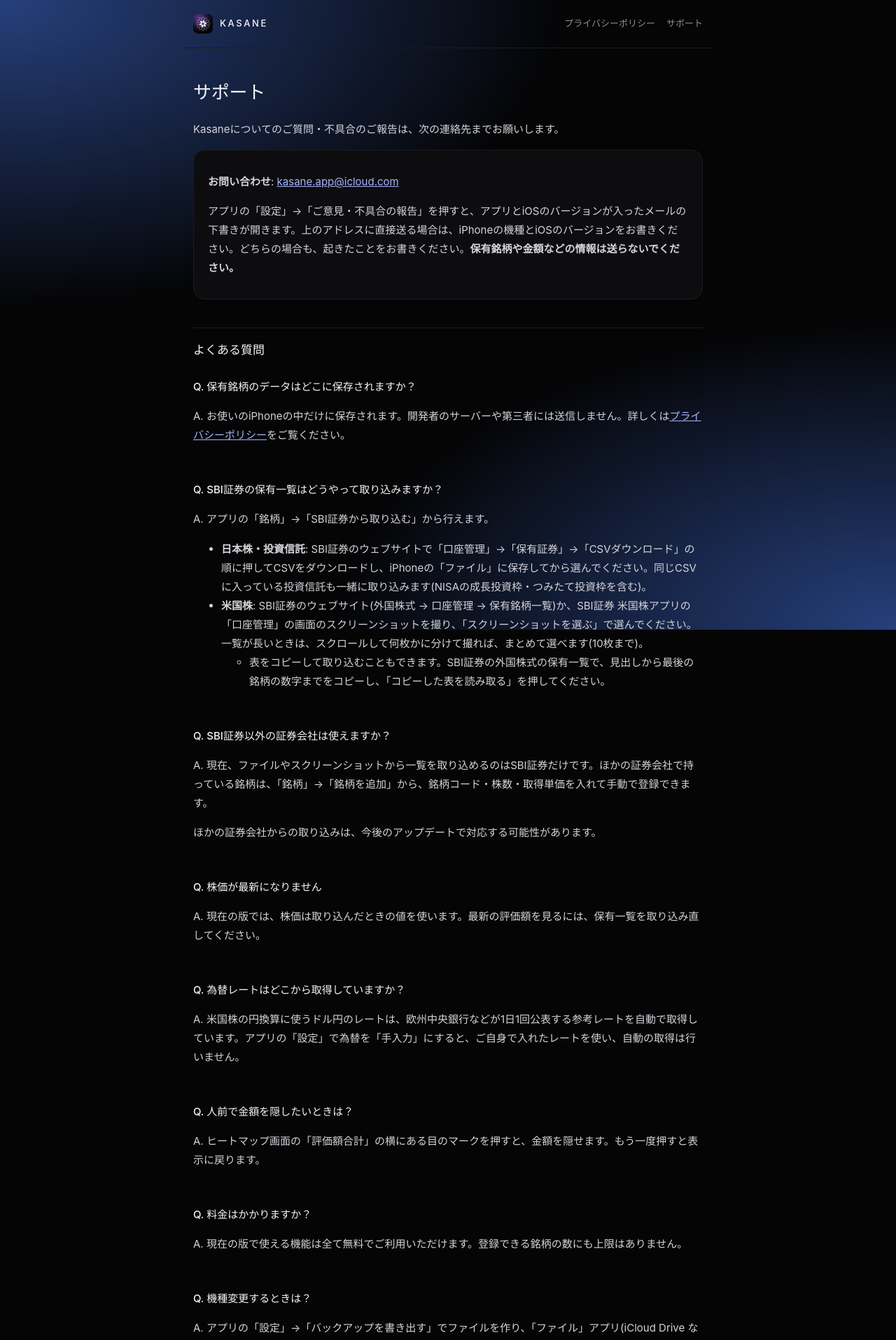
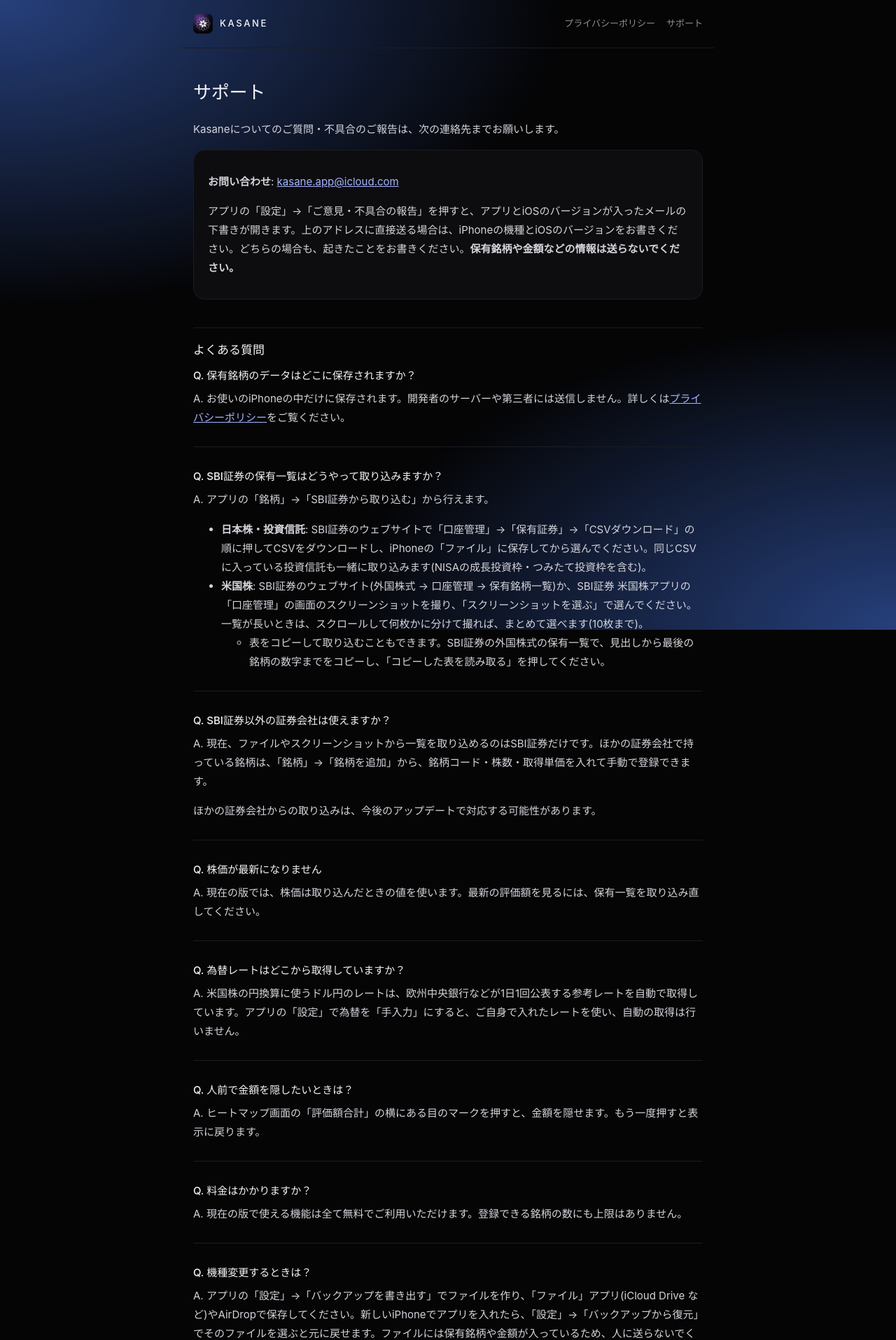
Before and after one commit to kasane-app/kasane-app.github.io, a Jekyll site: the page built from support.md, in a window 1280 px wide. Shown: the top 1915 px of the page at 70% size. Built offline with Jekyll 4.4.1, drawn with Linux system fonts in a browser that asks for light colours.

Commit message:
サポート: よくある質問を、区切り線で質問と回答のかたまりごとに分け、質問と回答の間を詰める
Co-Authored-By: Claude Opus 5.5 <noreply@anthropic.com>

```diff
--- a/assets/style.css
+++ b/assets/style.css
@@ -78,9 +78,10 @@ a { color: var(--link); }
 h1 { font-size: 26px; font-weight: 300; letter-spacing: -0.01em; margin: 16px 0 8px; }
 h2 { font-size: 17px; font-weight: 500; margin: 40px 0 8px; padding-top: 16px; border-top: 1px solid var(--border); }
 h3 { font-size: 15px; font-weight: 500; margin: 24px 0 4px; }
-/* よくある質問: 回答から次の質問まで、ふつうより1行分あける */
-.faq h3 { margin-top: 51px; }
-.faq h3:first-child { margin-top: 24px; }
+/* よくある質問: 質問と回答をひとかたまりに見せる(質問の上に区切り線、質問と回答の間は詰める) */
+.faq h3 { margin: 28px 0 6px; padding-top: 28px; border-top: 1px solid var(--border); }
+.faq h3:first-child { margin-top: 8px; padding-top: 0; border-top: 0; }
+.faq h3 + p { margin-top: 0; }
 p, li { font-size: 15px; color: #d4d4da; }
 .meta, .meta p { color: var(--subtle); font-size: 13px; }
 
```
